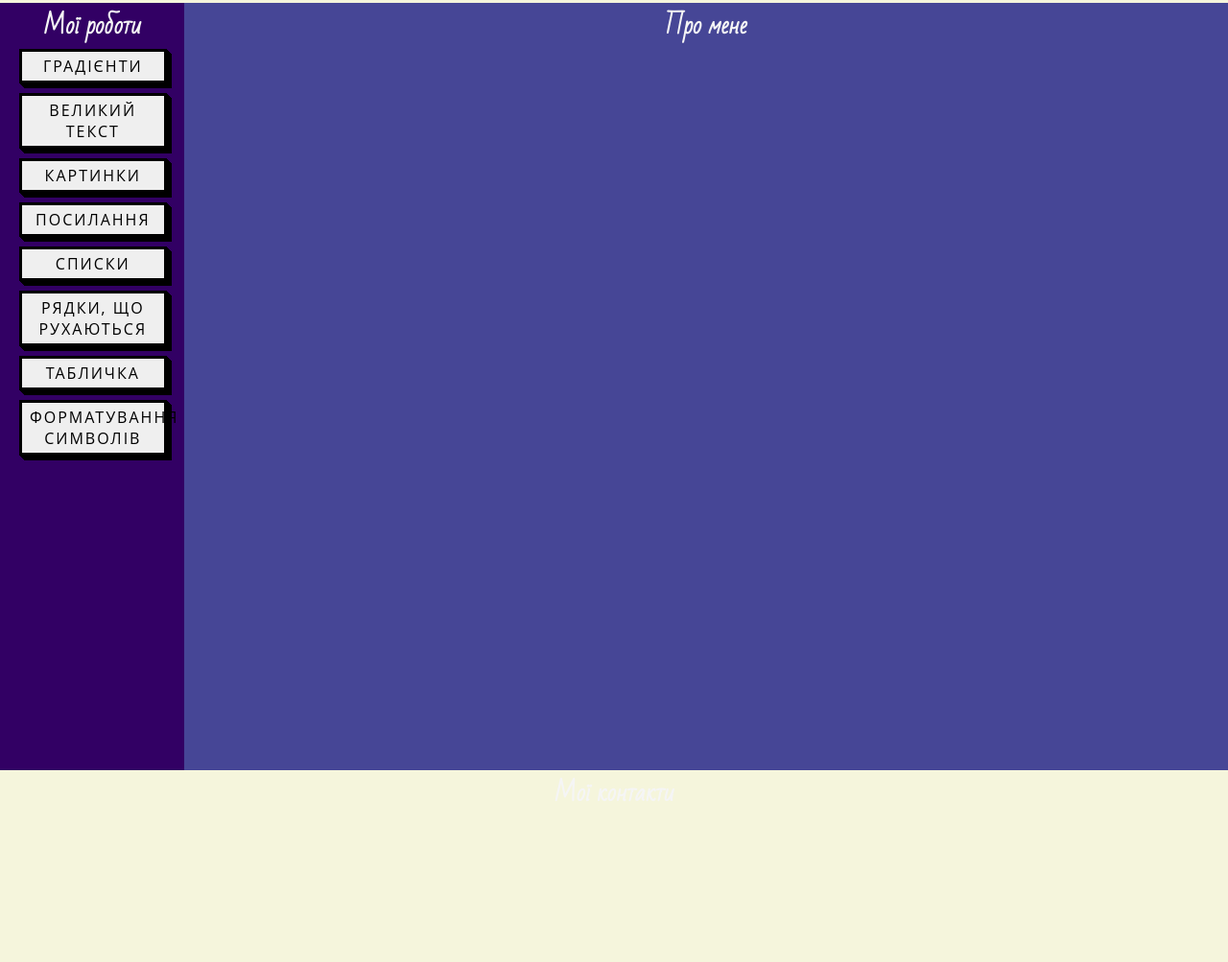
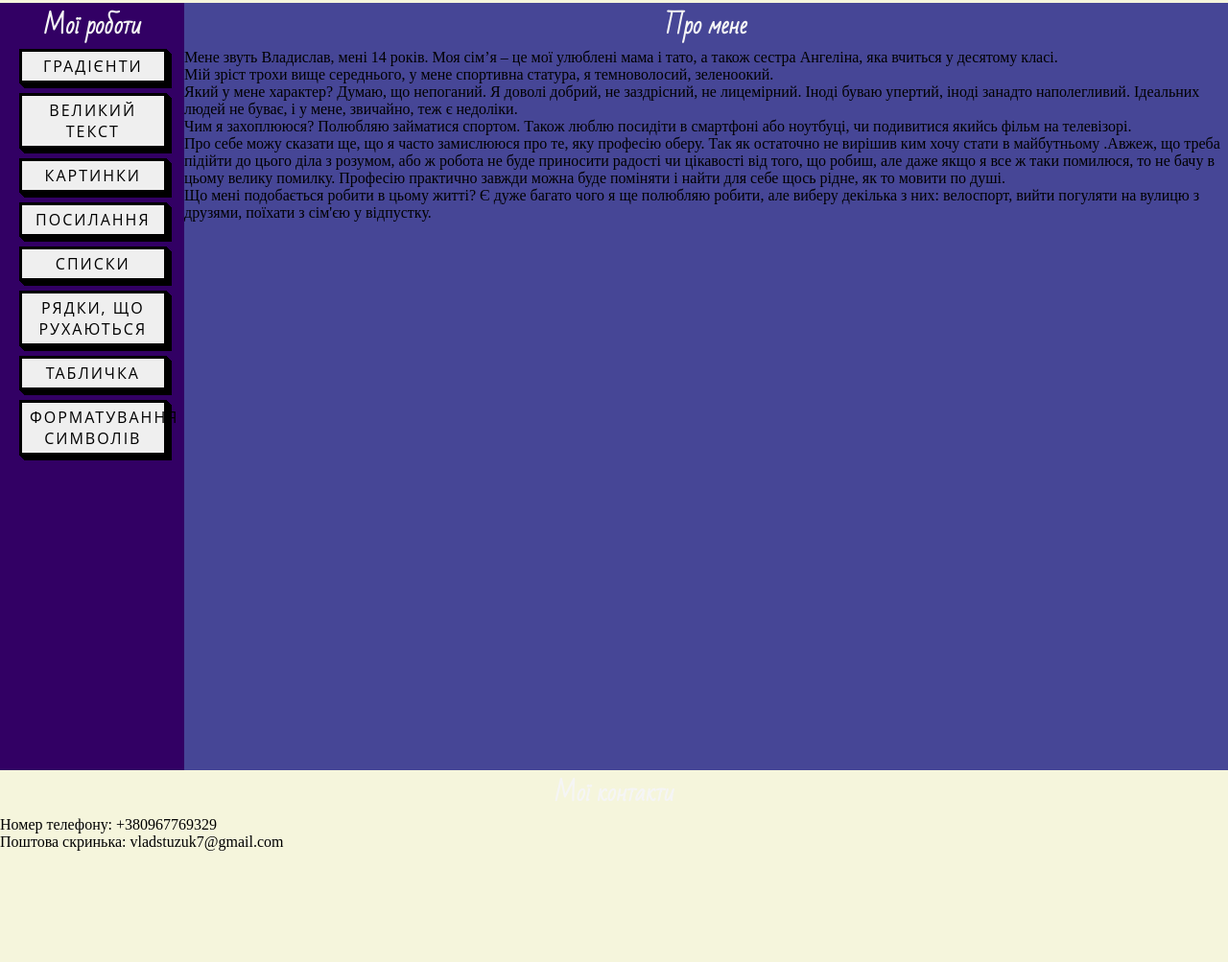
Before and after one commit to Mudoryu/test, a plain HTML site: page index.html in a window 1280 px wide. Shown: the part 197-1200 px from the top of the page at 96% size. Drawn offline with Linux system fonts and the light colour scheme.

Commit message:
Update index.html

```diff
--- a/index.html
+++ b/index.html
@@ -9,7 +9,7 @@
 </head>
 <body>
 <header>
-	<h1>сайт Владислава</h1>
+	<h1 style="background-image: ;">сайт Владислава</h1>
 </header>
 <div id="menu"><h2>Мої роботи</h2><a target="_blank" href="gradient.html"><button class="button1" role="button">Градієнти</button></a>
 <a href="bigtext.html" target="_blank"><button class="button1" role="button">Великий текст</button></a>
@@ -22,7 +22,20 @@
 
 </div>
 
-<div id="content"><h2>Про мене</h2></div>
-<footer><h2>Мої контакти</h2></footer>
+<div id="content"><h2>Про мене</h2>
+<p>Мене звуть Владислав, мені 14 років. Моя сім’я – це мої улюблені мама і тато, а також сестра Ангеліна, яка вчиться у десятому класі.</p>
+
+<p>Мій зріст трохи вище середнього, у мене спортивна статура, я темноволосий, зеленоокий.</p>
+
+<p>	Який у мене характер? Думаю, що непоганий. Я доволі добрий, не заздрісний, не лицемірний. Іноді буваю упертий, іноді занадто наполегливий. Ідеальних людей не буває, і у мене, звичайно, теж є недоліки.</p>
+<p>Чим я захоплююся? Полюбляю займатися спортом. Також люблю посидіти в смартфоні або ноутбуці, чи подивитися якийсь фільм на телевізорі.</p>
+<p>Про себе можу сказати ще, що я часто замислююся про те, яку професію оберу. Так як остаточно не вирішив ким хочу стати в майбутньому .Авжеж, що треба підійти до цього діла з розумом, або ж робота не буде приносити радості чи цікавості від того, що робиш, але даже якщо я все ж таки помилюся, то не бачу в цьому велику помилку. Професію практично завжди можна буде поміняти і найти для себе щось рідне, як то мовити по душі.</p>
+<p>Що мені подобається робити в цьому житті? Є дуже багато чого я ще полюбляю робити, але виберу декілька з них: велоспорт, вийти погуляти на вулицю з друзями, поїхати з сім'єю у відпустку.</p>
+
+</div>
+<footer><h2>Мої контакти</h2>
+	<p>Номер телефону: +380967769329</p>
+	<p>Поштова скринька: vladstuzuk7@gmail.com</p>
+</footer>
 </body>
 </html>
```
